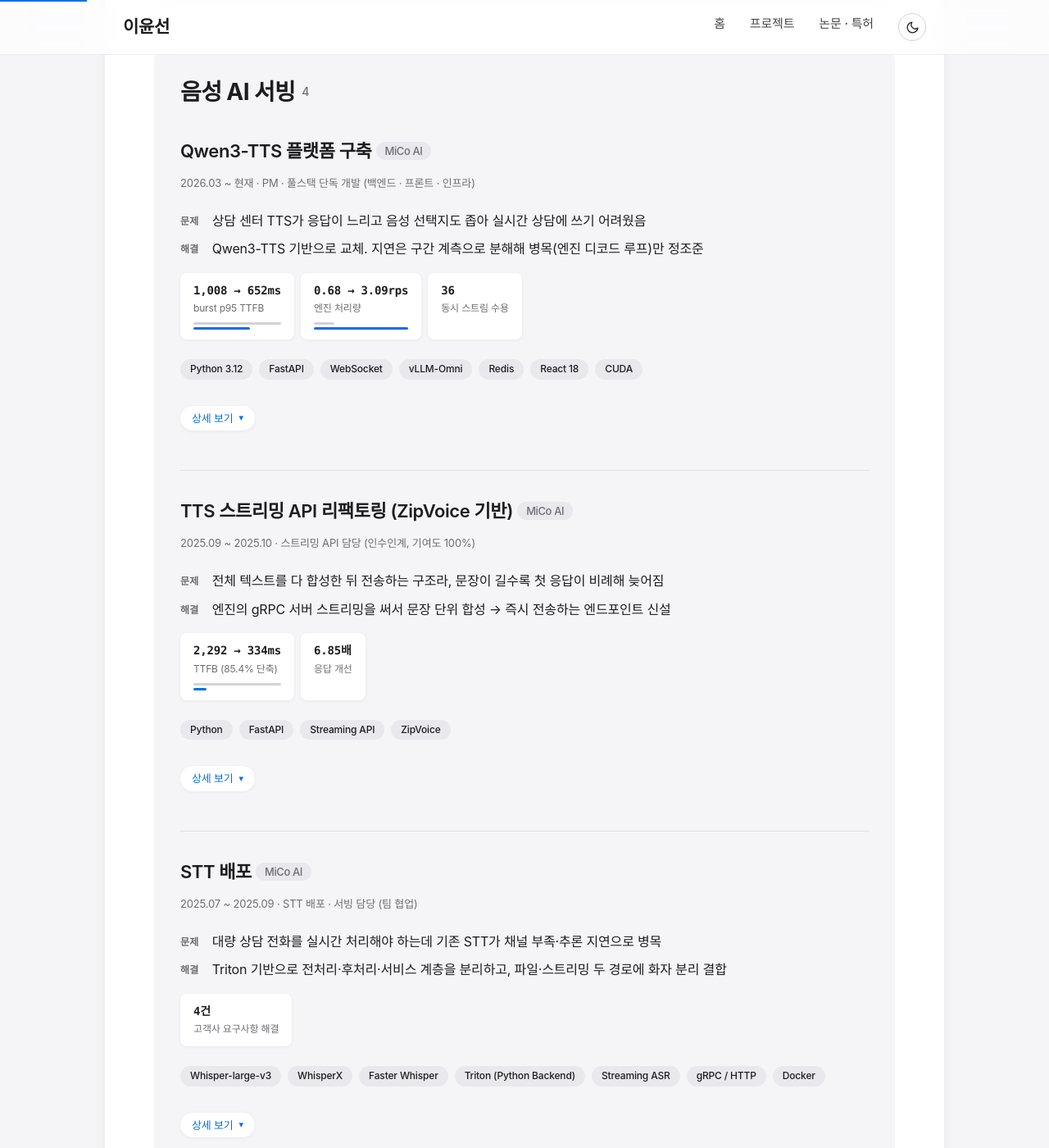
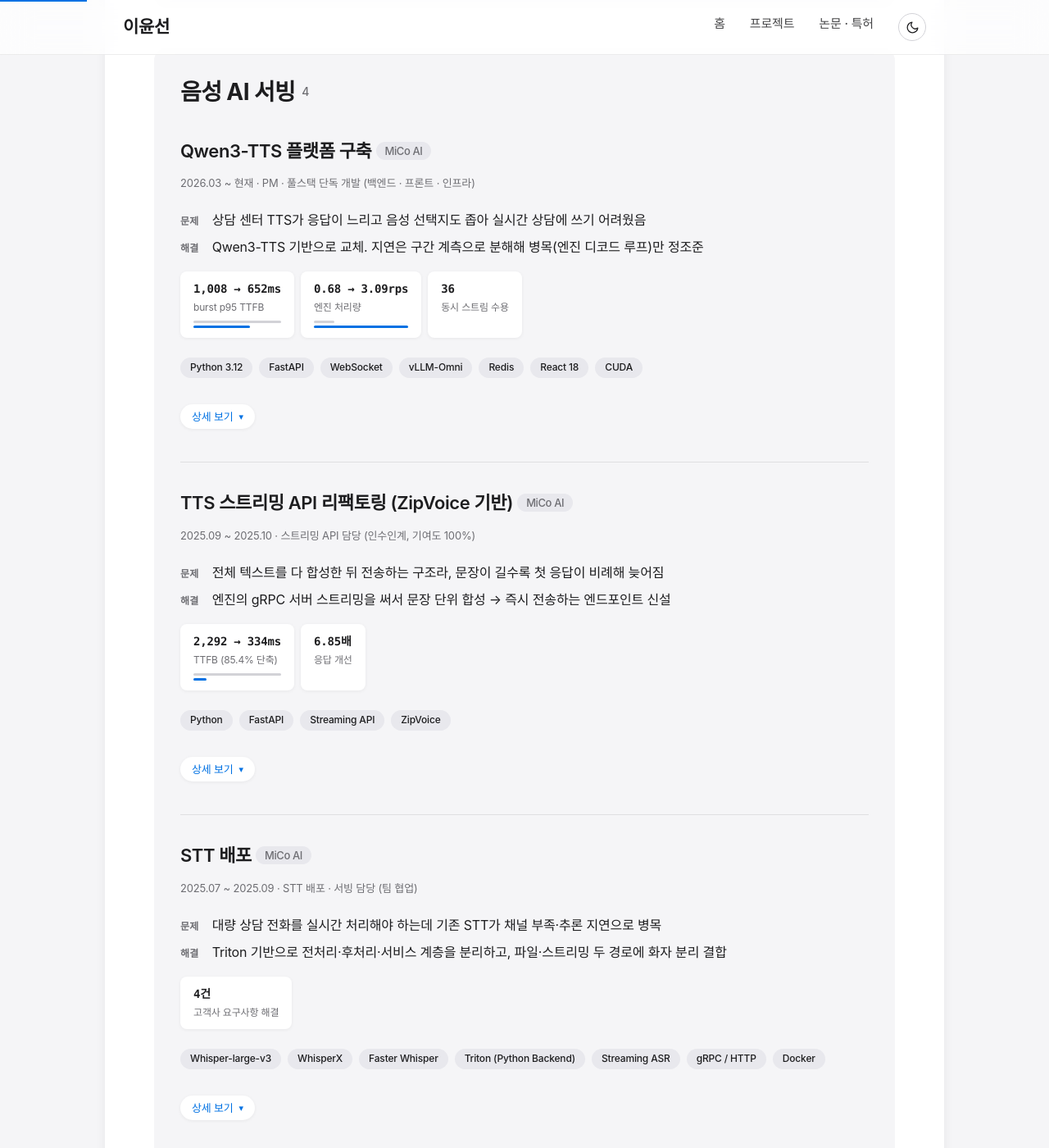
Before and after one commit to ckc5800/ckc5800.github.io, a Jekyll site: the page built from projects.html, in a window 1280 px wide and 1400 px high, scrolled down 620 px. Shown: the whole window at 82% size. Built offline with Jekyll 4.4.1, drawn with Linux system fonts in a browser that asks for light colours; some web fonts are replaced.

Commit message:
세로 간격 한 단계 더 축소 — 규칙은 유지
- 본문 줄 간격 1.65 → 1.6 (26.4 → 25.6px)
- L3 덩어리 사이 24 → 20px
- L4 절 제목 위 32 → 28px (아래 12px 유지)
- 카드 사이 48 → 40px

위계는 그대로: L1 문장 4 < L2 리드→목록·항목 8 < L3 덩어리 20 < L4 절 28

검증(18개 카드 전수): 절제목→내용 12 ×64 · 내용→절제목 28 ×46 ·
덩어리→덩어리 20 ×32 · 리드→목록 8 ×11 — 예외 0건

```diff
--- a/assets/style.css
+++ b/assets/style.css
@@ -286,7 +286,7 @@
 
 p {
     margin-bottom: 16px;
-    line-height: 1.65;
+    line-height: 1.6;
 }
 
 /* ===== Project Cards (홈 화면) ===== */
@@ -426,7 +426,7 @@
 }
 
 .project {
-    margin-bottom: 48px;
+    margin-bottom: 40px;
 }
 
 .group > .project:last-child {
@@ -476,7 +476,7 @@
 
 .ps dd {
     font-size: 16px;
-    line-height: 1.65;
+    line-height: 1.6;
 }
 
 @media (max-width: 600px) {
@@ -614,7 +614,7 @@
     /* inside 로 두면 줄바꿈된 줄이 글머리 기호 아래로 흘러 문단처럼 뭉친다 */
     list-style-position: outside;
     padding-left: 20px;
-    line-height: 1.65;
+    line-height: 1.6;
     margin-bottom: 24px;
 }
 
@@ -1679,12 +1679,12 @@
 
 /* L3 — 기본: 덩어리 사이 */
 .detail-body > * + * {
-    margin-top: 24px;
+    margin-top: 20px;
 }
 
 /* L4 — 절 경계 */
 .detail-body > * + .detail-head {
-    margin-top: 32px;
+    margin-top: 28px;
 }
 
 .detail-body > .detail-head + * {
```
